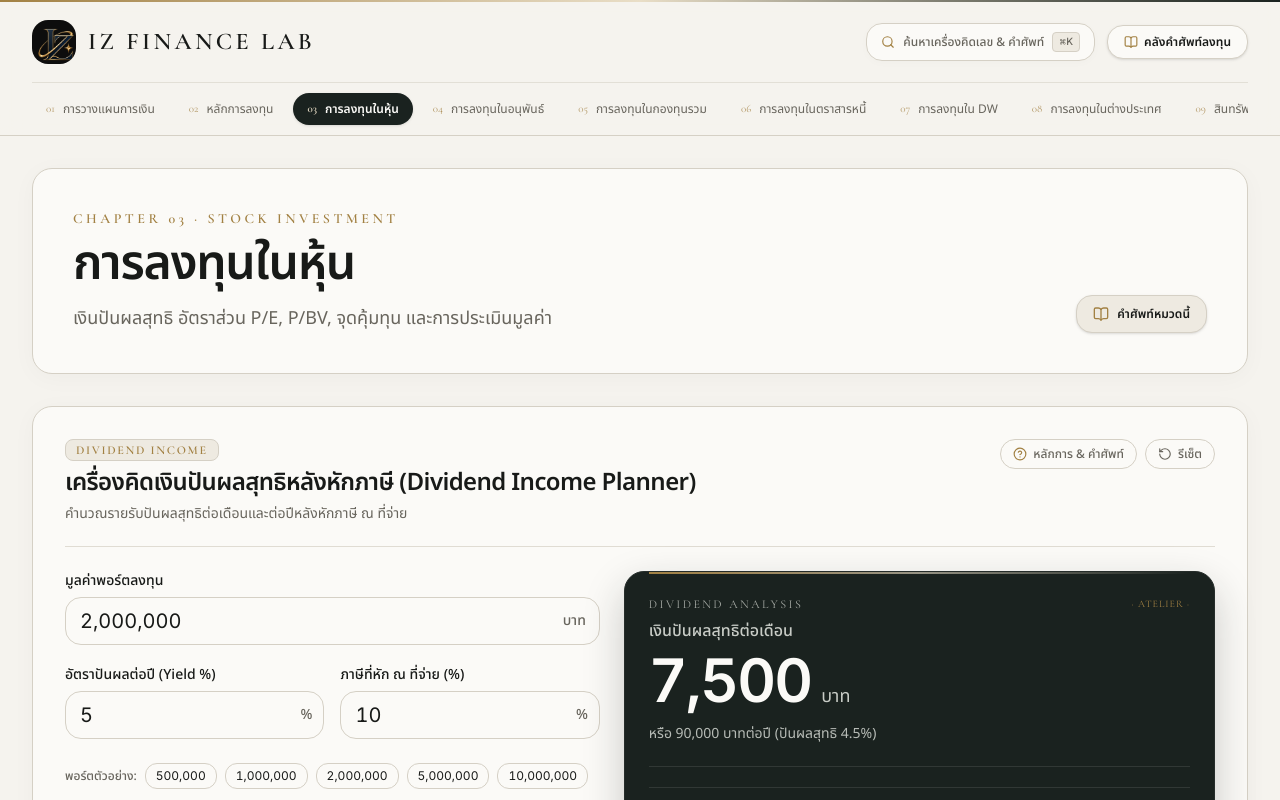
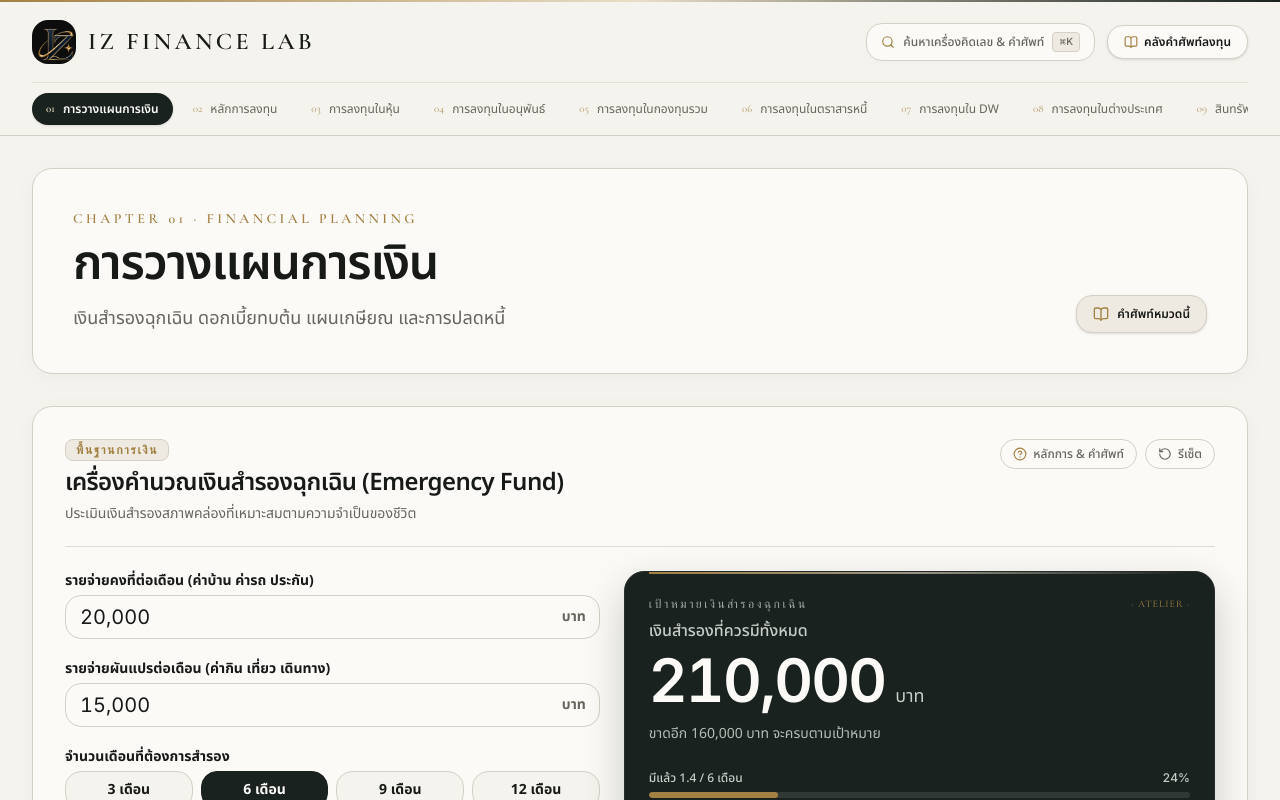
Before and after one commit to Icezaza2543/IZFinanceLab, a Next.js app: page / in a window 1280 px wide. Shown: the top 800 px of the page. Built offline with nearby package versions, Linux system fonts and the light colour scheme.

Commit message:
Open financial planning by default

```diff
--- a/app/page.tsx
+++ b/app/page.tsx
@@ -21,7 +21,7 @@ import type { InvestmentCategory } from '@/types/glossary';
 import { BookOpen } from 'lucide-react';
 
 export default function Home() {
-  const [activeTab, setActiveTab] = useState<InvestmentCategory | 'glossary'>('stocks');
+  const [activeTab, setActiveTab] = useState<InvestmentCategory | 'glossary'>('financial-planning');
   const [isQuickSearchOpen, setIsQuickSearchOpen] = useState(false);
   const [isGlossaryModalOpen, setIsGlossaryModalOpen] = useState(false);
   const [selectedGlossaryTermId, setSelectedGlossaryTermId] = useState<string | null>(null);
--- a/components/layout/Navbar.tsx
+++ b/components/layout/Navbar.tsx
@@ -49,7 +49,7 @@ export function Navbar({ activeTab, onSelectTab, onOpenQuickSearch }: NavbarProp
           <div className="flex items-center gap-4">
             <button
               type="button"
-              onClick={() => onSelectTab('stocks')}
+              onClick={() => onSelectTab('financial-planning')}
               className="flex items-center gap-3 text-left group transition-opacity hover:opacity-95"
             >
               <Image
```
